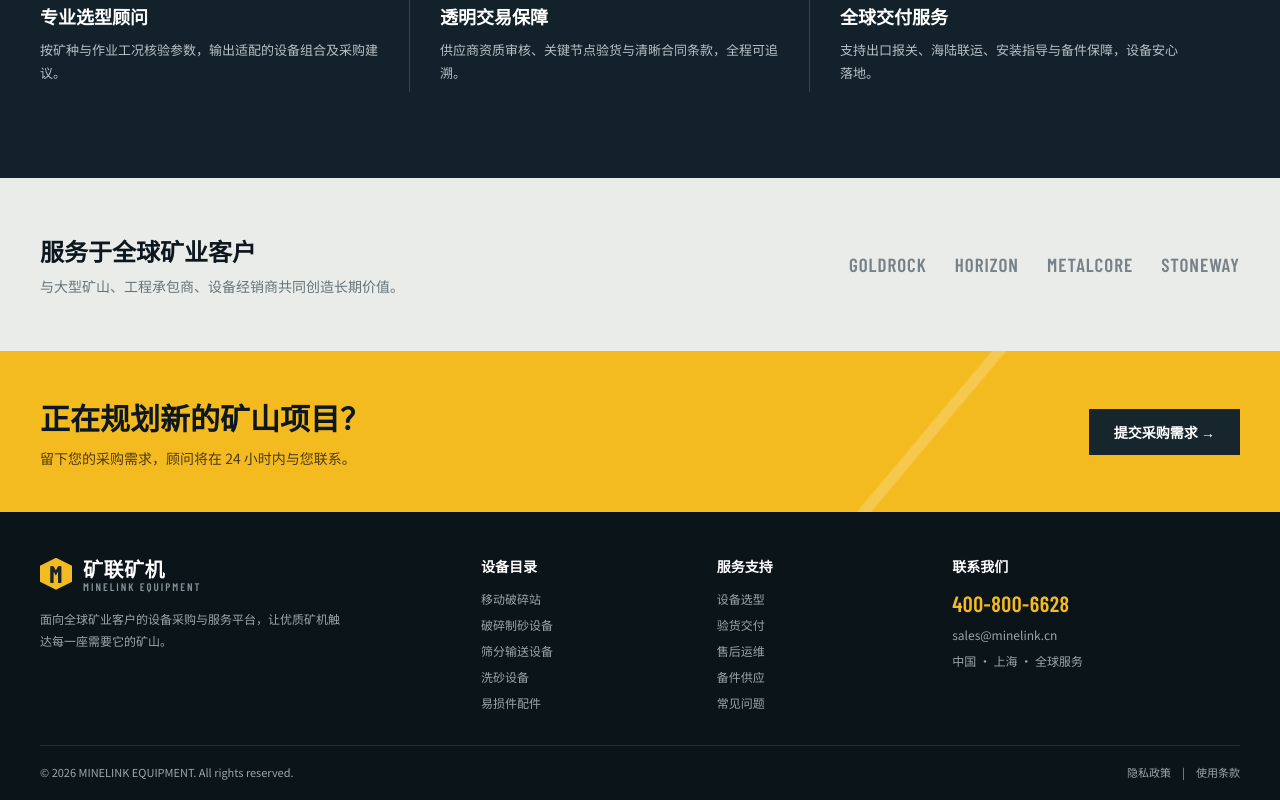
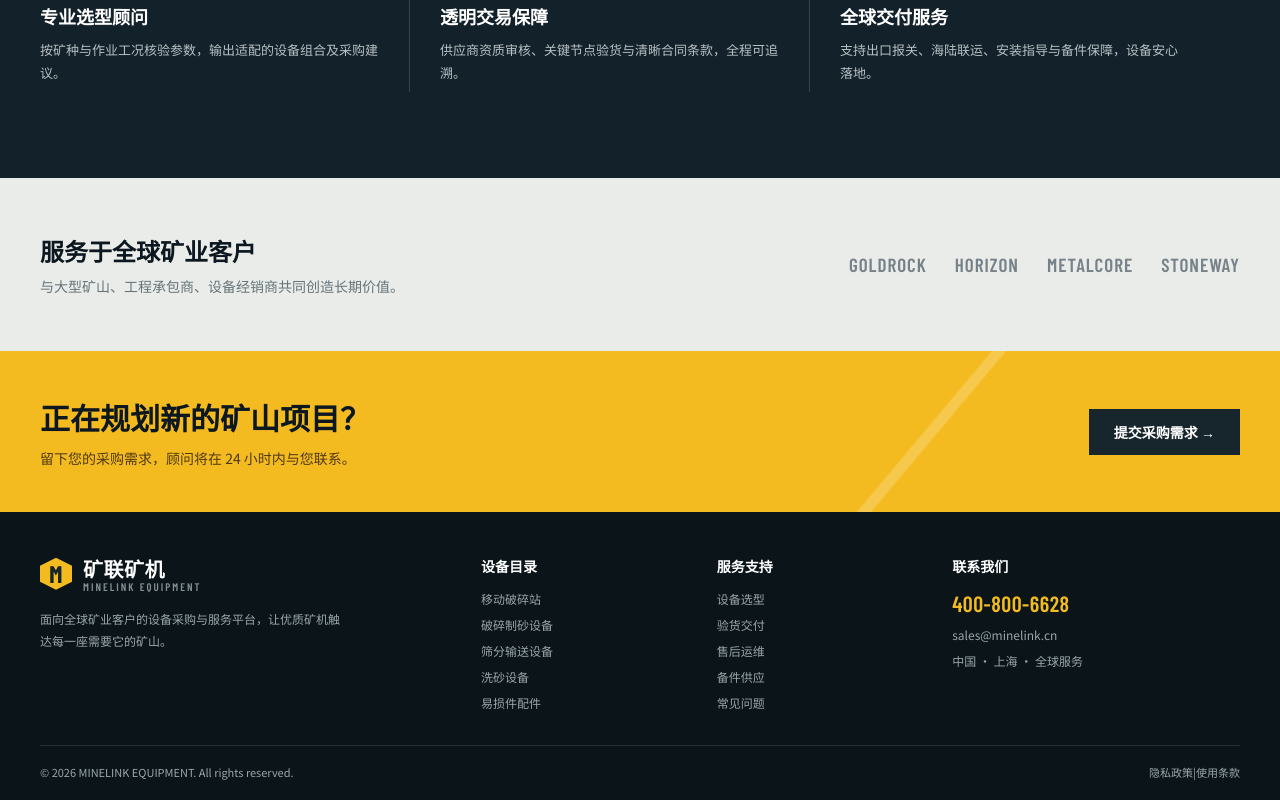
Before and after one commit to SSYin-yg/Vite-React-Hono, a React (Vite) app in the folder apps/web/: page / in a window 1280 px wide. Shown: the part 1862-2662 px from the top of the page. Built offline with nearby package versions, Linux system fonts and the light colour scheme; no server answers.

Commit message:
feat: link footer legal pages

```diff
--- a/apps/web/src/components/SiteFooter.tsx
+++ b/apps/web/src/components/SiteFooter.tsx
@@ -54,7 +54,11 @@ export default function SiteFooter() {
         </div>
         <div className="copyright">
           <span>© {new Date().getFullYear()} {brandEn}. All rights reserved.</span>
-          <span><span>{t('footer.privacy')}</span>　|　<span>{t('footer.terms')}</span></span>
+          <span className="footer-legal-links">
+            <Link to={`${base}/privacy`}>{t('footer.privacy')}</Link>
+            <span aria-hidden="true">|</span>
+            <Link to={`${base}/terms`}>{t('footer.terms')}</Link>
+          </span>
         </div>
       </div>
     </footer>
```
